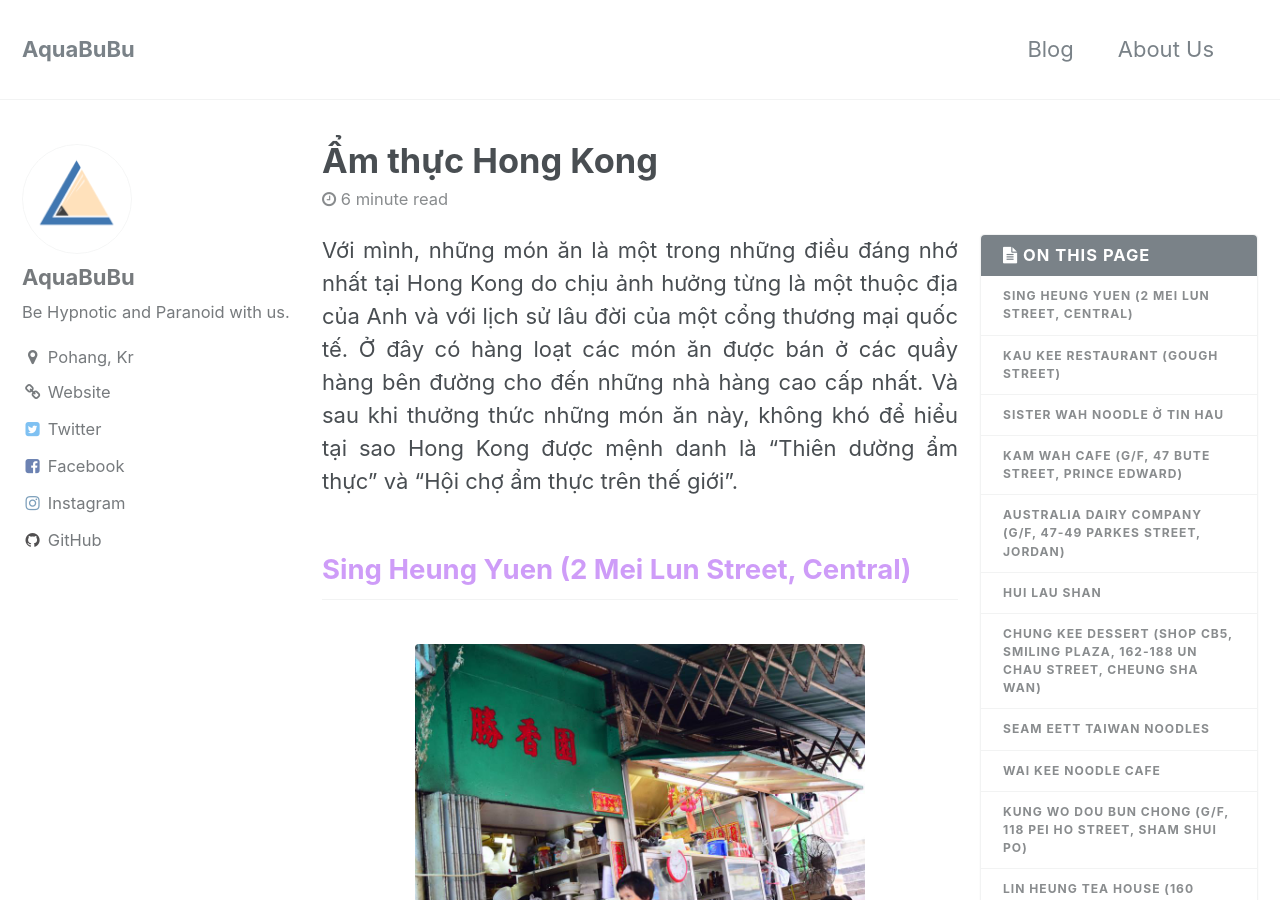
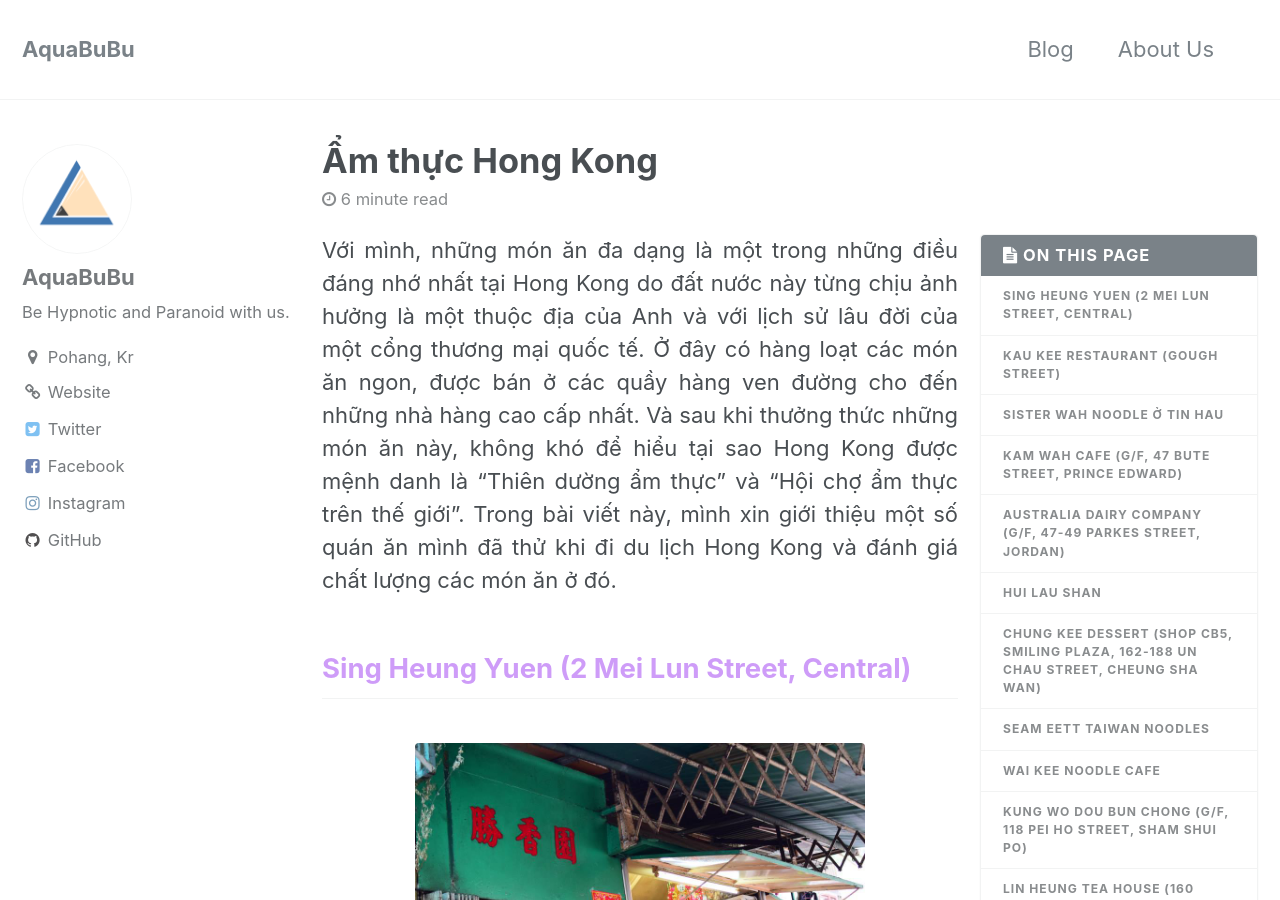
Before and after one commit to aquabubu/home, a Jekyll site: the page built from _posts/2015-05-20-Am-thuc-Hong-Kong.md, in a window 1280 px wide and 900 px high. Built offline with Jekyll 4.4.1, drawn with Linux system fonts in a browser that asks for light colours; emoji names are drawn with the system emoji font; comment, search, counter and statistics services are not loaded.

Commit message:
Update sites

```diff
--- a/_posts/2015-05-20-Am-thuc-Hong-Kong.md
+++ b/_posts/2015-05-20-Am-thuc-Hong-Kong.md
@@ -17,7 +17,7 @@ related: true
 toc: true
 ---
 
-Với mình, những món ăn là một trong những điều đáng nhớ nhất tại Hong Kong do chịu ảnh hưởng từng là một thuộc địa của Anh và với lịch sử lâu đời của một cổng thương mại quốc tế. Ở đây có hàng loạt các món ăn được bán ở các quầy hàng bên đường cho đến những nhà hàng cao cấp nhất. Và sau khi thưởng thức những món ăn này, không khó để hiểu tại sao Hong Kong được mệnh danh là "Thiên dường ẩm thực" và "Hội chợ ẩm thực trên thế giới".
+Với mình, những món ăn đa dạng là một trong những điều đáng nhớ nhất tại Hong Kong do đất nước này từng chịu ảnh hưởng là một thuộc địa của Anh và với lịch sử lâu đời của một cổng thương mại quốc tế. Ở đây có hàng loạt các món ăn ngon, được bán ở các quầy hàng ven đường cho đến những nhà hàng cao cấp nhất. Và sau khi thưởng thức những món ăn này, không khó để hiểu tại sao Hong Kong được mệnh danh là "Thiên dường ẩm thực" và "Hội chợ ẩm thực trên thế giới". Trong bài viết này, mình xin giới thiệu một số quán ăn mình đã thử khi đi du lịch Hong Kong và đánh giá chất lượng các món ăn ở đó.
 {: style="text-align: justify;"}
 
 ## <font color="#CE9CF8"> Sing Heung Yuen (2 Mei Lun Street, Central) </font>
```
Also changed, not shown: _posts/2015-05-20-Hong-Kong-cuisine.md (+1 -2 lines).
